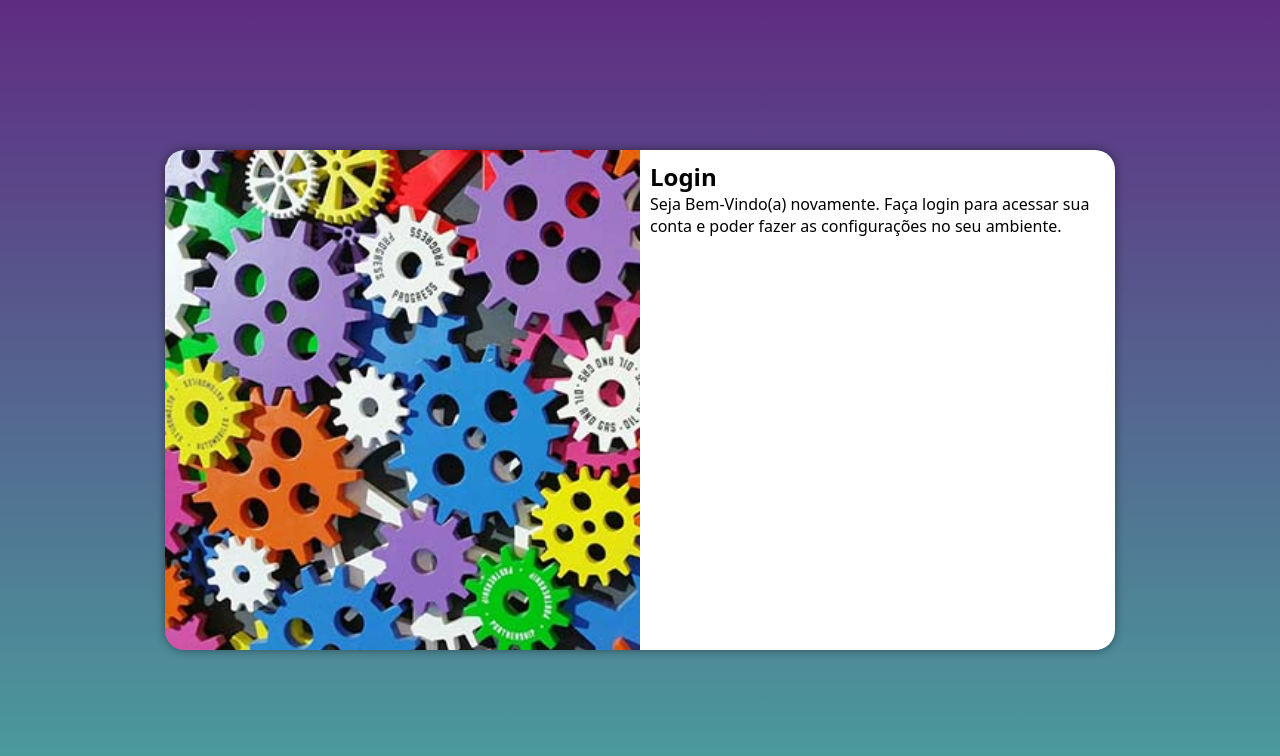
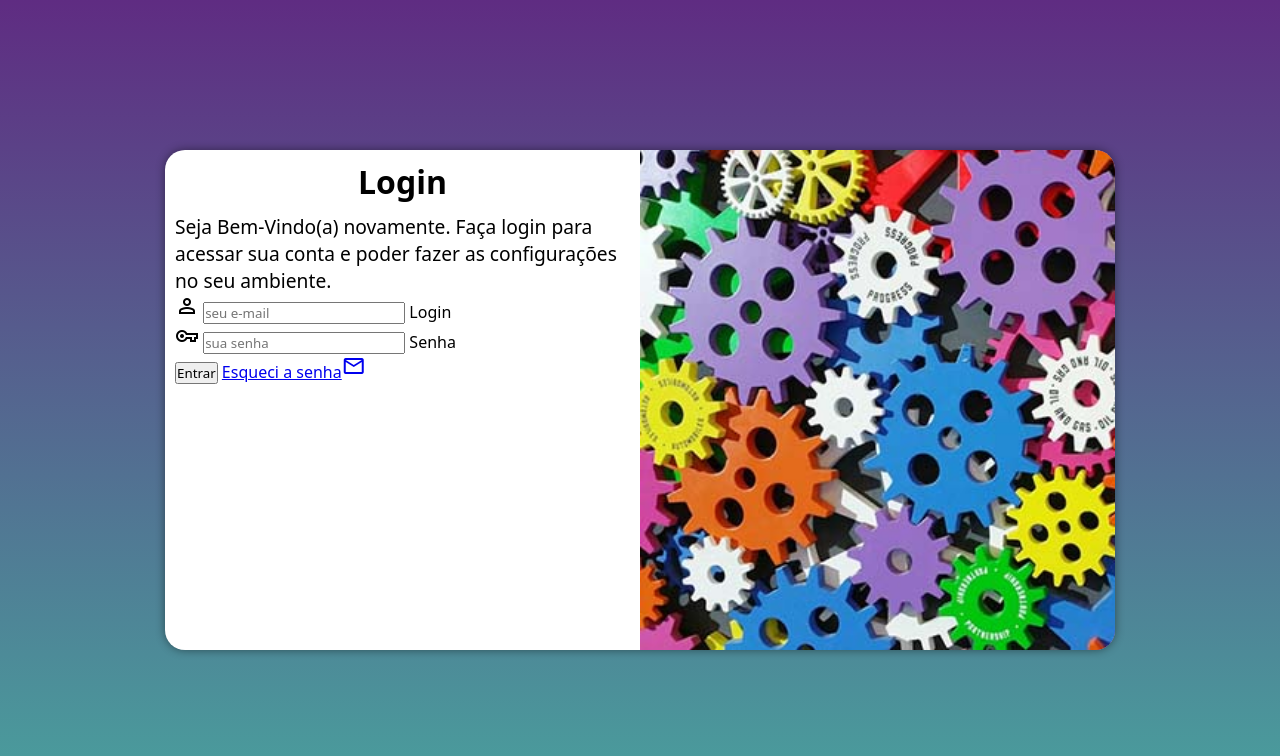
Before and after one commit to osvaldoferreira/projeto-login, a plain HTML site: page index.html in a window 1280 px wide. Drawn offline with nearby package versions, Linux system fonts and the light colour scheme.

Commit message:
Formulário Criado

```diff
--- a/estilos/media-query.css
+++ b/estilos/media-query.css
@@ -42,14 +42,22 @@ Grandes Telas: acima de 1200px
     }
 
     #imagem {
-        float: left;
+        float: right;
         width: 50%;
         height: 100%;
     }
 
     #formulario {
-        float: right;
+        float: left;
         width: 50%;
+    }
+
+    h1 {
+        font-size: 2em;
+    }
+
+    p {
+        font-size: 1.2em;
     }
 
 
--- a/estilos/style.css
+++ b/estilos/style.css
@@ -32,7 +32,7 @@ main {
     transform: translate(-50%, -50%);
     overflow: hidden; /* Esconde o que está fora da borda*/
     background-color: white;
-    width: 250px;
+    width: 265px;
     height: 500px;
     border-radius: 20px;
     box-shadow: 0px 0px 10px rgba(0, 0, 0, 0.452);
@@ -52,3 +52,12 @@ main {
     display: block;
     padding: 10px;
 }
+
+h1 {
+    text-align: center;
+    margin-bottom: 10px;
+}
+
+p {
+    font-size: 0.8em;
+}
--- a/index.html
+++ b/index.html
@@ -5,6 +5,7 @@
     <meta http-equiv="X-UA-Compatible" content="IE=edge">
     <meta name="viewport" content="width=device-width, initial-scale=1.0">
     <title>Login</title>
+    <link href="https://fonts.googleapis.com/css2?family=Material+Symbols+Outlined" rel="stylesheet" />
     <link rel="stylesheet" href="estilos/style.css">
     <link rel="stylesheet" href="estilos/media-query.css">
 </head>
@@ -17,8 +18,25 @@
             <div id="formulario">
                 <h1>Login</h1>
                 <p>Seja Bem-Vindo(a) novamente. Faça login para acessar sua conta e poder fazer as configurações no seu ambiente.</p>
-                <form action="login.php" method="post">
-
+                <form action="login.php" method="post" autocomplete="on">
+                    <div class="campo">
+                        <span class="material-symbols-outlined">
+                            person
+                            </span>
+                        <input type="email" name="login" id="ilogin" placeholder="seu e-mail" autocomplete="email" required maxlength="30">
+                        <label for="ilogin">Login</label>
+                    </div>
+                    <div class="campo">
+                        <span class="material-symbols-outlined">
+                            vpn_key
+                            </span>
+                        <input type="password" name="senha" id="isenha" placeholder="sua senha" autocomplete="current-password" required maxlength="20" minlength="8">
+                        <label for="isenha">Senha</label>
+                    </div>
+                    <input type="submit" value="Entrar">
+                    <a href="#">Esqueci a senha<span class="material-symbols-outlined">
+                        mail
+                        </span> </a>
                 </form>
             </div>
         </section>
```
